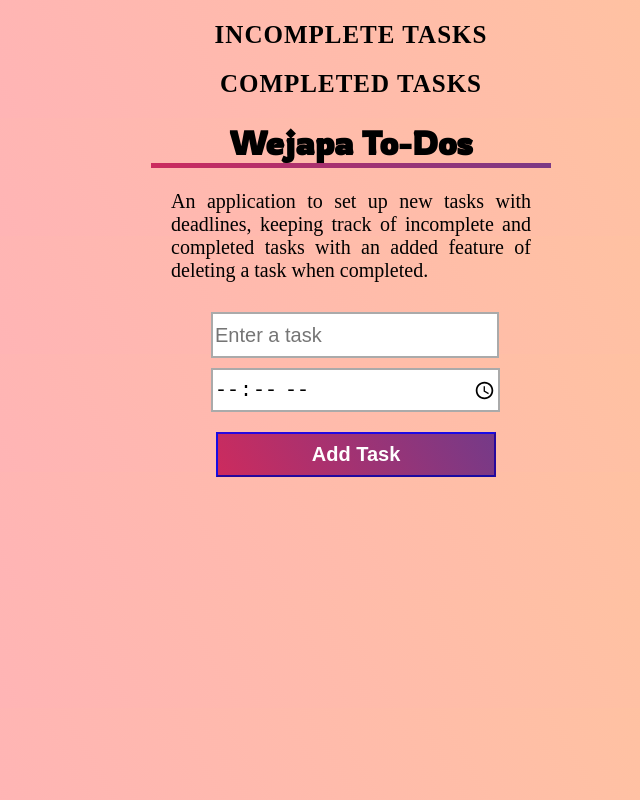
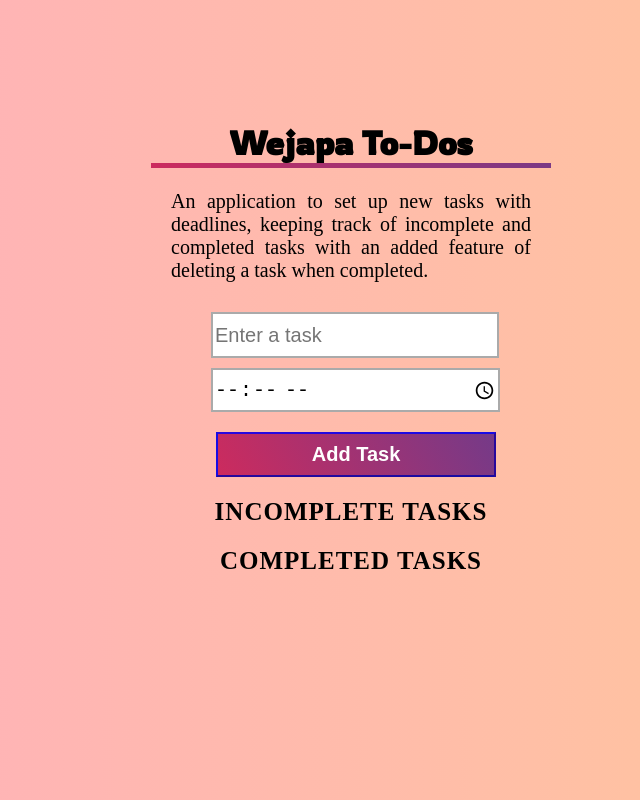
Before and after one commit to Ritika-Agrawal811/vanillaJs-Task3, a plain HTML site: page index.html in a window 1280 px wide. Shown: the whole page, without its empty margins (289-929 px from the left). Drawn offline with Linux system fonts and the light colour scheme; a web font is replaced by a local one.

Commit message:
Update index.html

```diff
--- a/index.html
+++ b/index.html
@@ -16,16 +16,11 @@
       <input type="text" placeholder="Enter a task" id="taskContent"><br>
       <input type="time" id="taskTime"><br>
       <button type="submit" id="Add_task">Add Task</button>
-  </div>
-
-  <div class="incompleteList" id="List_incomplete">
-     <h2>Incomplete Tasks</h2>
+       <h2>Incomplete Tasks</h2>
       <ul id="incomplete">
       </ul>
-  </div>
 
-   <div class="completeList" id="List_complete">
-     <h2>Completed Tasks</h2>
+      <h2>Completed Tasks</h2>
       <ul id="complete">
 
       </ul>
```
